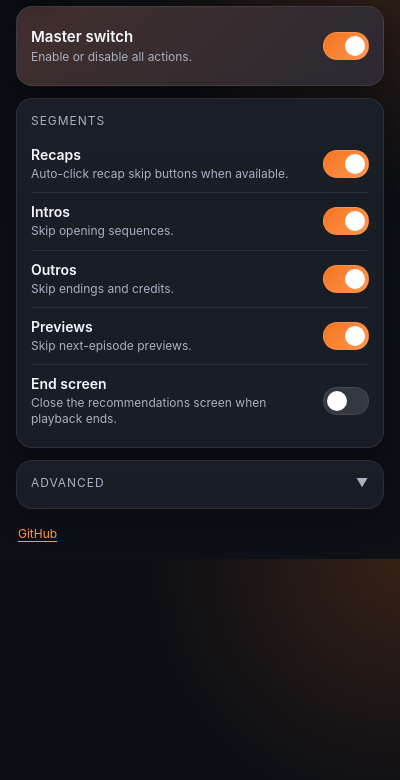
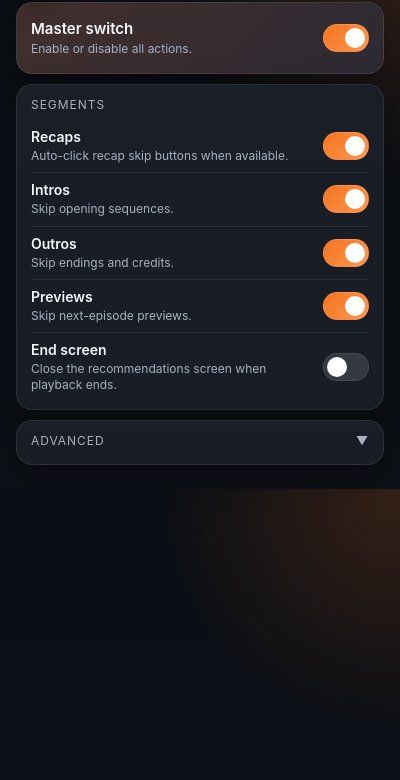
Before and after one commit to mischiminator/Chrunchroll-auto-skip, a browser extension: page popup.html in a window 400 px wide. Shown: the part 64-844 px from the top of the page. Drawn offline with Linux system fonts and the light colour scheme.

Commit message:
style: fit popup without scrolling and move GitHub link to advanced
The end screen toggle pushed the popup past Chrome's 600px height limit.
Widen the popup to 380px and slightly reduce vertical spacing so it fits
in all locales with advanced settings collapsed, and move the GitHub link
into the advanced section.

Co-Authored-By: Claude Opus 5.5 <noreply@anthropic.com>

```diff
--- a/popup.css
+++ b/popup.css
@@ -18,7 +18,7 @@
 
 body {
   margin: 0;
-  min-width: 360px;
+  min-width: 380px;
   background:
     radial-gradient(circle at top right, rgba(244,117,33,0.18), transparent 35%),
     linear-gradient(180deg, #0b0e14 0%, var(--bg) 100%);
@@ -26,14 +26,14 @@ body {
 }
 
 .popup {
-  padding: 16px;
+  padding: 14px 16px;
 }
 
 .header {
   display: flex;
   align-items: center;
   gap: 12px;
-  margin-bottom: 14px;
+  margin-bottom: 12px;
 }
 
 .logo {
@@ -60,8 +60,8 @@ h1 {
   border: 1px solid var(--line);
   border-radius: 16px;
   box-shadow: var(--shadow);
-  padding: 10px 14px;
-  margin-bottom: 12px;
+  padding: 8px 14px;
+  margin-bottom: 10px;
 }
 
 .card.accent {
@@ -81,7 +81,7 @@ h1 {
 .row,
 .stacked {
   display: block;
-  padding: 10px 0;
+  padding: 8px 0;
 }
 
 .row {
@@ -236,7 +236,8 @@ input[type="text"]:disabled {
   color: var(--muted);
   font-size: 12px;
   line-height: 1.45;
-  padding: 4px 2px 0;
+  padding: 10px 0;
+  border-top: 1px solid var(--line);
 }
 
 .footer a {
--- a/popup.html
+++ b/popup.html
@@ -128,12 +128,12 @@
           <div class="label">__MSG_keyboardShortcut__</div>
           <div class="help">__MSG_keyboardShortcutHelp__</div>
         </div>
+
+        <div class="footer">
+          <a id="githubLink" href="https://github.com/mischiminator/Chrunchroll-auto-skip" target="_blank" rel="noopener noreferrer">GitHub</a>
+        </div>
       </div>
     </section>
-
-    <footer class="footer">
-      <a id="githubLink" href="https://github.com/mischiminator/Chrunchroll-auto-skip" target="_blank" rel="noopener noreferrer">GitHub</a>
-    </footer>
   </main>
 
   <script src="popup.js"></script>
```
